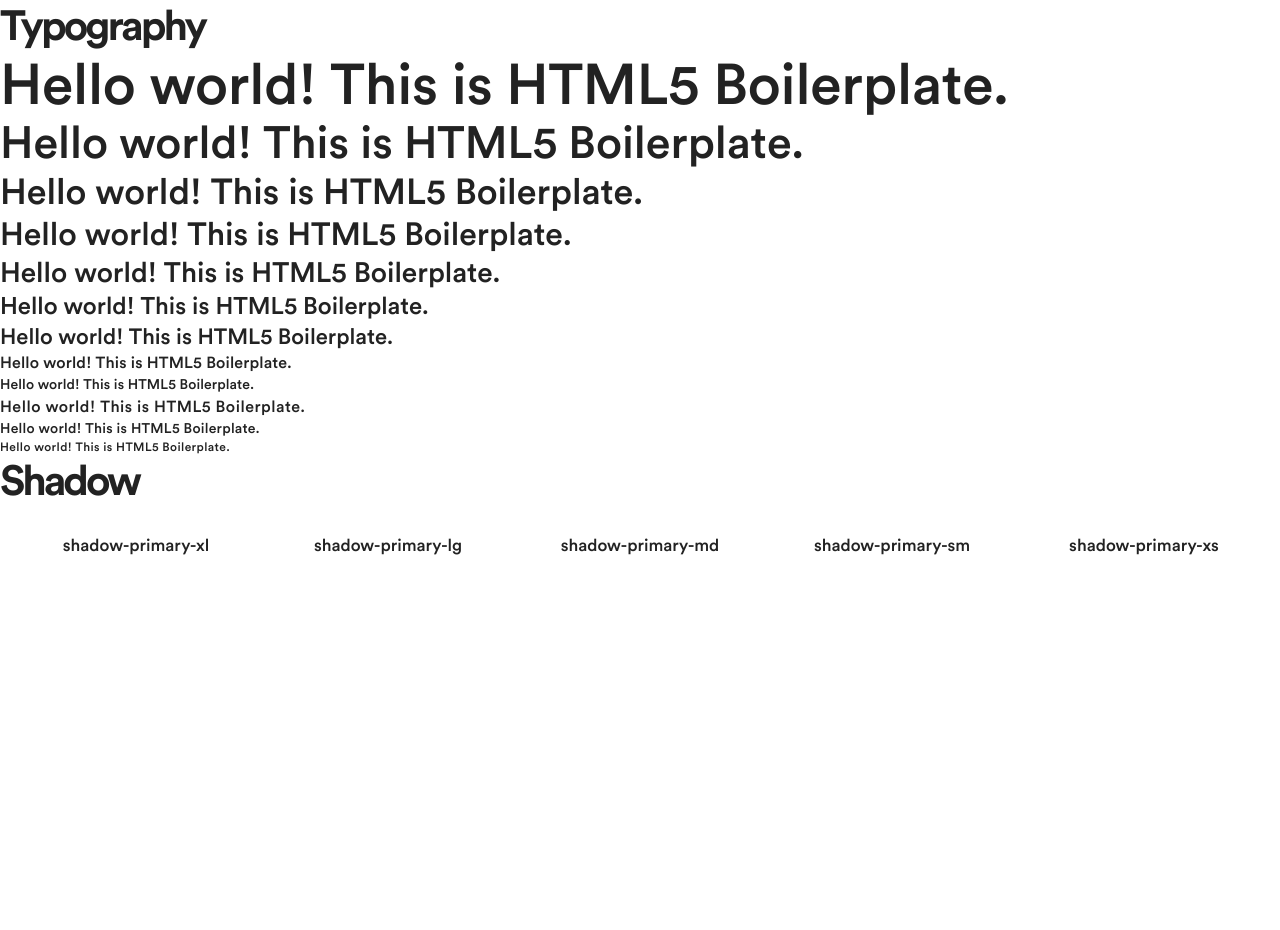
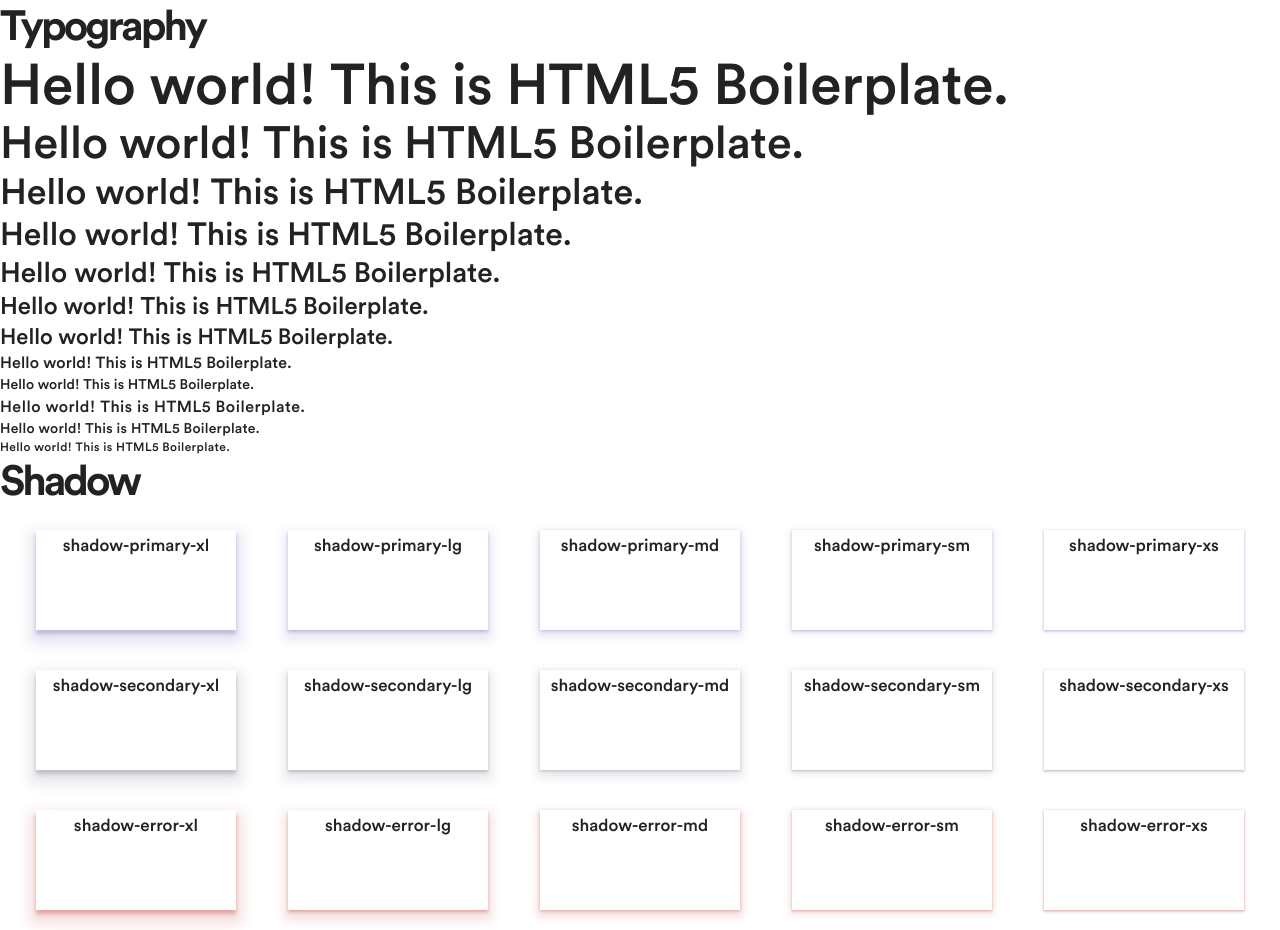
Before and after one commit to itssabhishek/Material_Design_3_Templates, a plain HTML site: page index.html in a window 1280 px wide. Before the commit the page ends 800 px from the top, so only its background shows below. Drawn offline with Linux system fonts and the light colour scheme.

Commit message:
Colored shadows done

```diff
--- a/index.html
+++ b/index.html
@@ -61,8 +61,42 @@
     shadow-primary-xs
   </div>
 </section>
+<section class="wrapper card-wrapper" style="display: flex; gap: 20px; padding: 20px;justify-content: space-around">
 
+  <div class="card-item shadow-secondary-xl" style="height: 100px;width: 200px;text-align: center">
+    shadow-secondary-xl
+  </div>
+  <div class="card-item shadow-secondary-lg" style="height: 100px;width: 200px;text-align: center">
+    shadow-secondary-lg
+  </div>
+  <div class="card-item shadow-secondary-md" style="height: 100px;width: 200px;text-align: center">
+    shadow-secondary-md
+  </div>
+  <div class="card-item shadow-secondary-sm" style="height: 100px;width: 200px;text-align: center">
+    shadow-secondary-sm
+  </div>
+  <div class="card-item shadow-secondary-xs" style="height: 100px;width: 200px;text-align: center">
+    shadow-secondary-xs
+  </div>
+</section>
+<section class="wrapper card-wrapper" style="display: flex; gap: 20px; padding: 20px;justify-content: space-around">
 
+  <div class="card-item shadow-error-xl" style="height: 100px;width: 200px;text-align: center">
+    shadow-error-xl
+  </div>
+  <div class="card-item shadow-error-lg" style="height: 100px;width: 200px;text-align: center">
+    shadow-error-lg
+  </div>
+  <div class="card-item shadow-error-md" style="height: 100px;width: 200px;text-align: center">
+    shadow-error-md
+  </div>
+  <div class="card-item shadow-error-sm" style="height: 100px;width: 200px;text-align: center">
+    shadow-error-sm
+  </div>
+  <div class="card-item shadow-error-xs" style="height: 100px;width: 200px;text-align: center">
+    shadow-error-xs
+  </div>
+</section>
 <!-- Scripts -->
 <script src="js/vendor/modernizr-3.11.2.min.js"></script>
 <script src="js/plugins.js"></script>
--- a/scss/_basics.scss
+++ b/scss/_basics.scss
@@ -1,3 +1,7 @@
+/***********************************************
+ *                   Basics                    *
+ ***********************************************/
+
 * {
   box-sizing: border-box;
   margin: 0;
--- a/scss/_shadow.scss
+++ b/scss/_shadow.scss
@@ -1,17 +1,31 @@
-@use "sass:string";
 
+/*  TODO
+ *  These colors should be changed automatically according to theme
+ *  For now i am using light theme color as default
+ */
+
+/***********************************************
+ *                   Shadow                    *
+ ***********************************************/
+
+/*
+ *  Shadows Variables
+ */
 $shadow-colors: (
-  "primary":var(--color-primary),
-  "secondary":var(--color-secondary),
-  "tertiary":var(--color-tertiary),
-  "error":var(--color-error),
+  "primary":$color-primary-light,
+  "secondary":$color-secondary-light,
+  "tertiary":$color-tertiary-light,
+  "error":$color-error-light,
 );
 
-$elevations : "xs","sm","md","lg","xl";
+$elevations: "xs", "sm", "md", "lg", "xl";
 
+/*
+ *  Function to map colors with elevation
+ */
 @function map-color-elevation($color,$elevation) {
   @if $elevation == "xs" {
-    @return (0px 1px 2px rgba($color, 0.3), 0px 1px 3px 1px rgba($color, 0.15))
+    @return (0px 1px 2px rgba($color, 0.3) , 0px 1px 3px 1px rgba($color, 0.15))
   }
   @if $elevation == "sm" {
     @return (0px 1px 2px rgba($color, 0.3), 0px 2px 6px 2px rgba($color, 0.15))
@@ -27,6 +41,11 @@
   }
 }
 
+/*
+ *  Class generation
+ *  Naming format: "shadow-colorName-elevationType"
+ */
+
 @each $name, $color in $shadow-colors {
   @each $elevation in $elevations {
     .shadow-#{$name}-#{$elevation} {
--- a/scss/style.scss
+++ b/scss/style.scss
@@ -1,5 +1,12 @@
+/***********************************************
+ *                 Main SCSS file              *
+ ***********************************************/
+
+/*  DANGER
+ *  Do not change the order
+ */
+@import "variables";
 @import "basics";
-@import "variables";
 @import "fonts";
 @import "typography";
 @import "shadow";
```
Also changed, not shown: scss/_fonts.scss (+7 -1 lines), scss/_typography.scss (+14 -9 lines), scss/_variables.scss (+28 -6 lines), css/style.css, 1 other file.
